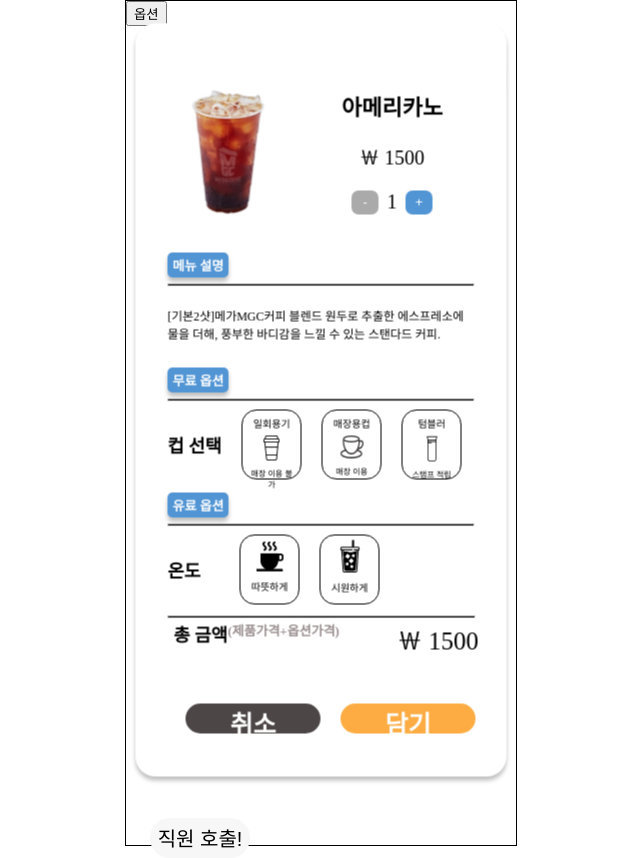
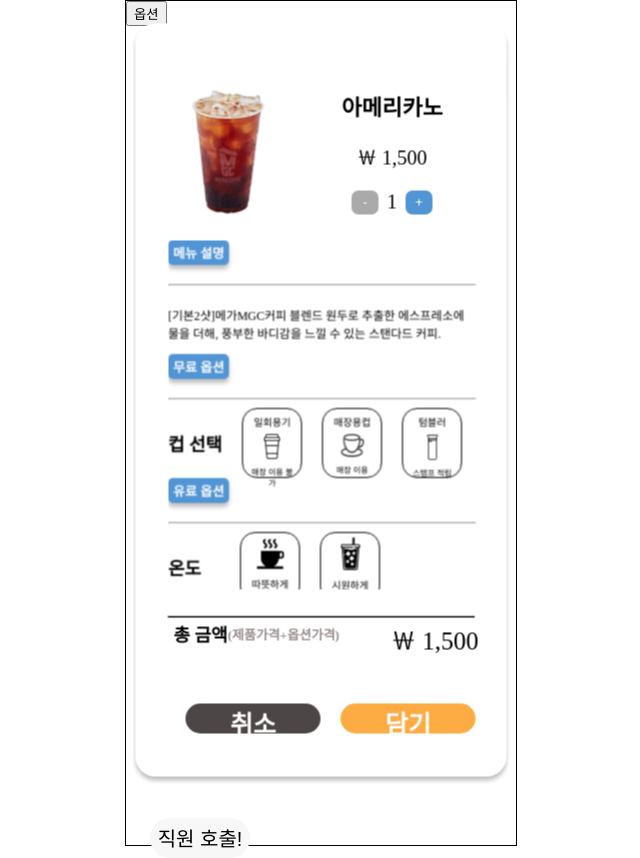
Before and after one commit to YeonUk-Kim0120/GPT_Voice_enabled_Kiosk, a React (Create React App) app: page / in a window 1280 px wide. Both pictures are taken after a click on the button "옵션". Shown: the whole page, without its empty margins (319-959 px from the left). Built offline with nearby package versions, Linux system fonts and the light colour scheme.

Commit message:
feat: 메뉴 상세 페이지 선택 시 색상 변경/ 돈에 , 추가/설명 길 시 스크롤 추가

```diff
--- a/src/Main.js
+++ b/src/Main.js
@@ -1,7 +1,7 @@
 import { BrowserRouter, Route, Routes } from 'react-router-dom';
 import App from './component/App';
 import PayOKPage from './pages/PayOKPage';
-import { OrderProvider } from './component/orderContext';
+import { OrderProvider } from './hooks/orderContext';
 
 function Main() {
   return (
--- a/src/component/MenuOptionBoth.css
+++ b/src/component/MenuOptionBoth.css
@@ -70,9 +70,18 @@
   background-color: #5295d4;
 }
 
+.option-choose-container {
+  display: flex;
+  flex-direction: column;
+  align-items: flex-start;
+  justify-content: space-around;
+  overflow-y: scroll;
+  max-height: 350px;
+  margin-left: 32px;
+}
+
 .option-box {
   text-align: left;
-  margin-left: 32px;
   background-color: #5295d4;
   color: white;
   font-weight: bold;
@@ -80,10 +89,12 @@
   padding: 3px 5px;
   border-radius: 5px;
   box-shadow: 0 4px 4px rgba(0, 0, 0, 0.25);
-  margin-bottom: 0px;
+  margin-bottom: 0x;
+  margin-top: 0;
 }
 
 hr {
+  margin-left: 0;
   width: 305.723px;
   height: 1px;
   background: #000;
@@ -92,14 +103,12 @@ hr {
 
 #menu-description {
   text-align: left;
-  margin-left: 32px;
   margin-right: 32px;
   font-size: 12px;
   font-weight: 500;
 }
 
 #cup-option {
-  margin-left: 32px;
   margin-right: 32px;
   display: flex;
   justify-content: center;
@@ -117,6 +126,10 @@ hr {
   font-size: 10px;
   background-color: white;
   padding: 0;
+
+  &.active {
+    background-color: #fcac43;
+  }
 }
 
 .choose p {
@@ -129,7 +142,6 @@ hr {
 }
 
 #temp-option {
-  margin-left: 32px;
   margin-right: 32px;
   display: flex;
   justify-content: center;
@@ -168,6 +180,7 @@ hr {
   font-size: 13px;
   font-weight: 700;
   color: #9a8f8f;
+  padding-top: 4px;
 }
 
 #total-price-WON {
--- a/src/component/MenuOptionBoth.js
+++ b/src/component/MenuOptionBoth.js
@@ -7,6 +7,8 @@ function MenuOptionBoth({ id, setOption }) {
   const [menus, setMenus] = useState([]);
   const [totalPrice, setTotalPrice] = useState(0);
   const [count, setCount] = useState(1);
+  const [isCupClicked, setIsCupClicked] = useState(null);
+  const [isTempClicked, setIsTempClicked] = useState(null);
   const priceRef = useRef(0);
 
   useEffect(() => {
@@ -22,7 +24,7 @@ function MenuOptionBoth({ id, setOption }) {
   useEffect(() => {
     if (menu) {
       priceRef.current = Math.min(menu.price_hot, menu.price_ice);
-      setTotalPrice(priceRef.current * count);
+      setTotalPrice((priceRef.current * count).toLocaleString());
     }
   }, [menu, count]);
 
@@ -37,6 +39,16 @@ function MenuOptionBoth({ id, setOption }) {
     setOption(false);
   };
 
+  const handleCupClick = (e) => {
+    const clickedValue = e.target.value;
+    setIsCupClicked(clickedValue);
+  };
+
+  const handleTempClick = (e) => {
+    const clickedValue = e.target.value;
+    setIsTempClicked(clickedValue);
+  };
+
   return (
     <div className="option-container">
       {menu ? (
@@ -49,6 +61,7 @@ function MenuOptionBoth({ id, setOption }) {
               setCount={setCount}
             />
           </div>
+          <div className="option-choose-container">
             <p className="option-box">메뉴 설명</p>
             <hr />
             <p id="menu-description">{menu.description}</p>
@@ -57,14 +70,26 @@ function MenuOptionBoth({ id, setOption }) {
             {price_same ? (
               <div id="temp-option">
                 <span className="temp">온도</span>
-              <button className="choose">
+                <button
+                  value="따뜻하게"
+                  className={`choose ${
+                    isTempClicked === '따뜻하게' ? 'active' : ''
+                  }`}
+                  onClick={handleTempClick}
+                >
                   <img
                     src={`${process.env.PUBLIC_URL}/Imgs/따뜻하게.png`}
                     alt="따뜻하게"
                   />
                   <p>따뜻하게</p>
                 </button>
-              <button className="choose">
+                <button
+                  value="시원하게"
+                  className={`choose ${
+                    isTempClicked === '시원하게' ? 'active' : ''
+                  }`}
+                  onClick={handleTempClick}
+                >
                   <img
                     src={`${process.env.PUBLIC_URL}/Imgs/시원하게.png`}
                     alt="시원하게"
@@ -75,7 +100,13 @@ function MenuOptionBoth({ id, setOption }) {
             ) : null}
             <div id="cup-option">
               <span>컵 선택</span>
-            <button className="choose">
+              <button
+                value="일회용기"
+                className={`choose ${
+                  isCupClicked === '일회용기' ? 'active' : ''
+                }`}
+                onClick={handleCupClick}
+              >
                 <p>일회용기</p>
                 <img
                   src={`${process.env.PUBLIC_URL}/imgs/일회용기.png`}
@@ -83,7 +114,13 @@ function MenuOptionBoth({ id, setOption }) {
                 />
                 <p className="cup-small-option">매장 이용 불가</p>
               </button>
-            <button className="choose">
+              <button
+                value="매장용컵"
+                className={`choose ${
+                  isCupClicked === '매장용컵' ? 'active' : ''
+                }`}
+                onClick={handleCupClick}
+              >
                 <p>매장용컵</p>
                 <img
                   src={`${process.env.PUBLIC_URL}/imgs/매장용컵.png`}
@@ -91,7 +128,13 @@ function MenuOptionBoth({ id, setOption }) {
                 />
                 <p className="cup-small-option">매장 이용</p>
               </button>
-            <button className="choose">
+              <button
+                value="텀블러"
+                className={`choose ${
+                  isCupClicked === '텀블러' ? 'active' : ''
+                }`}
+                onClick={handleCupClick}
+              >
                 <p>텀블러</p>
                 <img
                   src={`${process.env.PUBLIC_URL}/imgs/텀블러.png`}
@@ -105,14 +148,26 @@ function MenuOptionBoth({ id, setOption }) {
             {!price_same ? (
               <div id="temp-option">
                 <span className="temp">온도</span>
-              <button className="choose">
+                <button
+                  value="따뜻하게"
+                  className={`choose ${
+                    isTempClicked === '따뜻하게' ? 'active' : ''
+                  }`}
+                  onClick={handleTempClick}
+                >
                   <img
                     src={`${process.env.PUBLIC_URL}/Imgs/따뜻하게.png`}
                     alt="따뜻하게"
                   />
                   <p>따뜻하게</p>
                 </button>
-              <button className="choose">
+                <button
+                  value="시원하게"
+                  className={`choose ${
+                    isTempClicked === '시원하게' ? 'active' : ''
+                  }`}
+                  onClick={handleTempClick}
+                >
                   <img
                     src={`${process.env.PUBLIC_URL}/Imgs/시원하게.png`}
                     alt="시원하게"
@@ -121,6 +176,7 @@ function MenuOptionBoth({ id, setOption }) {
                 </button>
               </div>
             ) : null}
+          </div>
           <hr id="total-line" />
           <div id="total-price-container">
             <span id="total-price-KR">총 금액</span>
--- a/src/component/Pay.js
+++ b/src/component/Pay.js
@@ -1,6 +1,6 @@
 import { Link } from 'react-router-dom';
 import './Pay.css';
-import { useOrder } from './orderContext';
+import { useOrder } from '../hooks/orderContext';
 
 function Pay({ setModal, num }) {
   const [orderNum, incrementOrderNum] = useOrder();
--- a/src/component/PayOK.js
+++ b/src/component/PayOK.js
@@ -1,5 +1,5 @@
 import './PayOK.css';
-import { useOrder } from './orderContext';
+import { useOrder } from '../hooks/orderContext';
 
 function PayOK() {
   const [orderNum] = useOrder();
--- a/src/component/TopMenuOption.js
+++ b/src/component/TopMenuOption.js
@@ -20,7 +20,7 @@ function TopMenuOption({ name, price, count, setCount }) {
         <p className="menu-name" id="name">
           {name}
         </p>
-        <p className="menu-price">￦ {price}</p>
+        <p className="menu-price">￦ {price.toLocaleString()}</p>
         <div className="count-container">
           <button className="count-button" onClick={minusButton}>
             -
```
Also changed, not shown: src/hooks/useShoppingCart.js (added, +12 -0 lines), src/hooks/orderContext.js (renamed from src/component/orderContext.js). Lines whose indentation alone changed are shown as unchanged.
